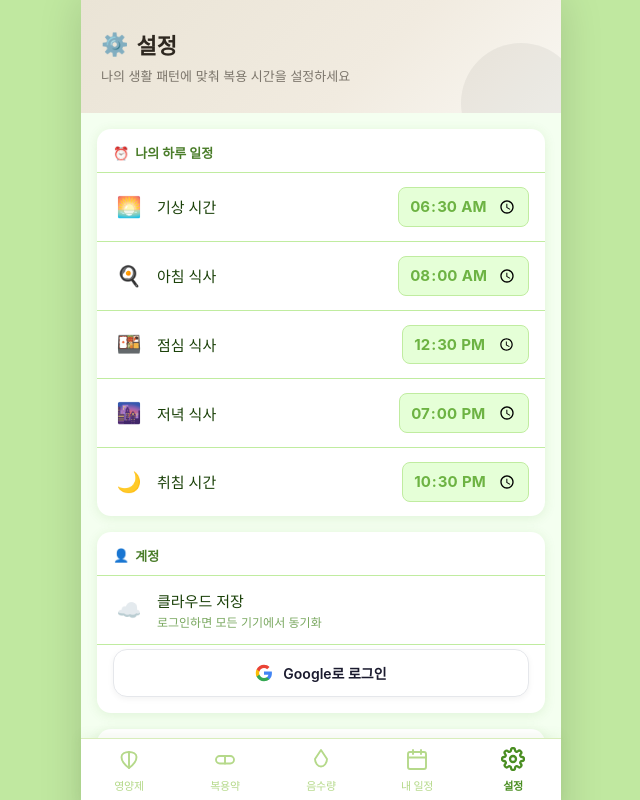
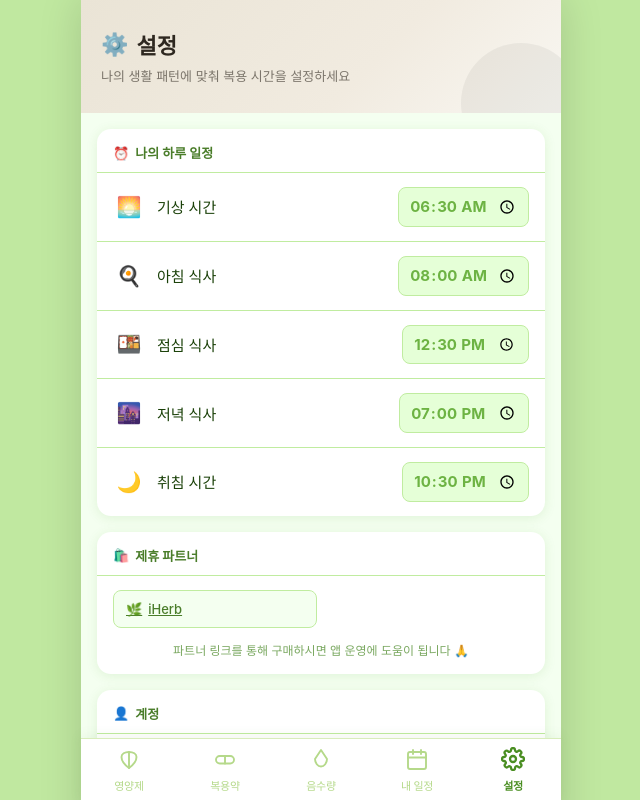
Before and after one commit to alicelimti/NutriTime, a React (Vite) app: page / in a window 1280 px wide. Both pictures are taken after a click on the button "설정". Shown: the top 800 px of the page, without its empty margins (319-959 px from the left). Built offline with nearby package versions, Linux system fonts and the light colour scheme; no server answers.

Commit message:
feat: 설정 탭에 iHerb 제휴 파트너 링크 추가
Co-Authored-By: Claude Sonnet 4.6 <noreply@anthropic.com>

```diff
--- a/src/pages/SettingsPage.jsx
+++ b/src/pages/SettingsPage.jsx
@@ -47,6 +47,22 @@ export default function SettingsPage({ settings, setSettings, user }) {
             />
           </div>
         ))}
+      </div>
+
+      {/* 제휴 파트너 */}
+      <div className="settings-section">
+        <div className="settings-section-title"><span>🛍️</span> 제휴 파트너</div>
+        <div className="partner-grid">
+          <a
+            href="https://brand.naver.com/iherb?NaPm=ct%3Dmqotd7sd%7Cci%3Dcheckout%7Ctr%3Dds%7Ctrx%3Dnull%7Chk%3D05d9d5b71955a92cf4a5fb6a1041c4336ba8b5dc"
+            target="_blank"
+            rel="noopener noreferrer"
+            className="partner-chip"
+          >
+            <span>🌿</span> iHerb
+          </a>
+        </div>
+        <p className="settings-partner-note">파트너 링크를 통해 구매하시면 앱 운영에 도움이 됩니다 🙏</p>
       </div>
 
       {/* 계정 */}
```
